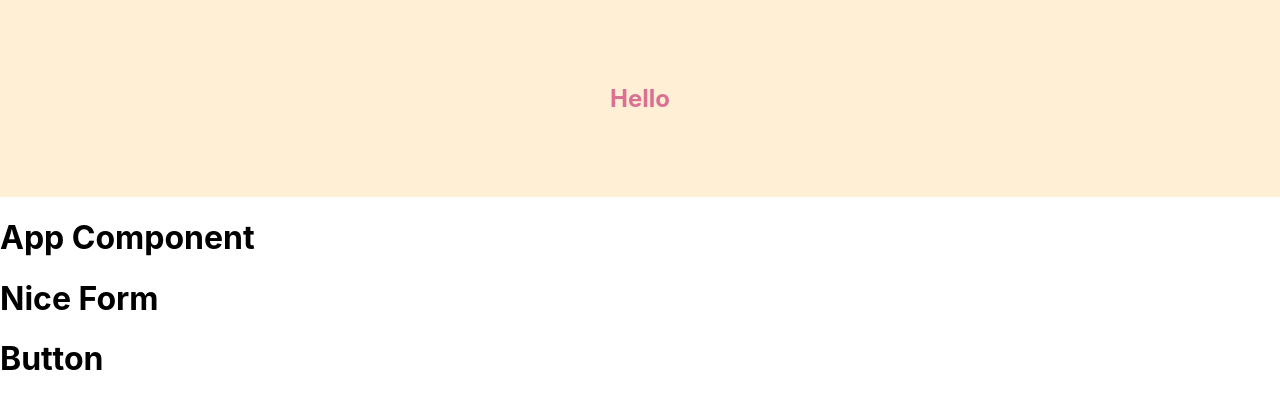
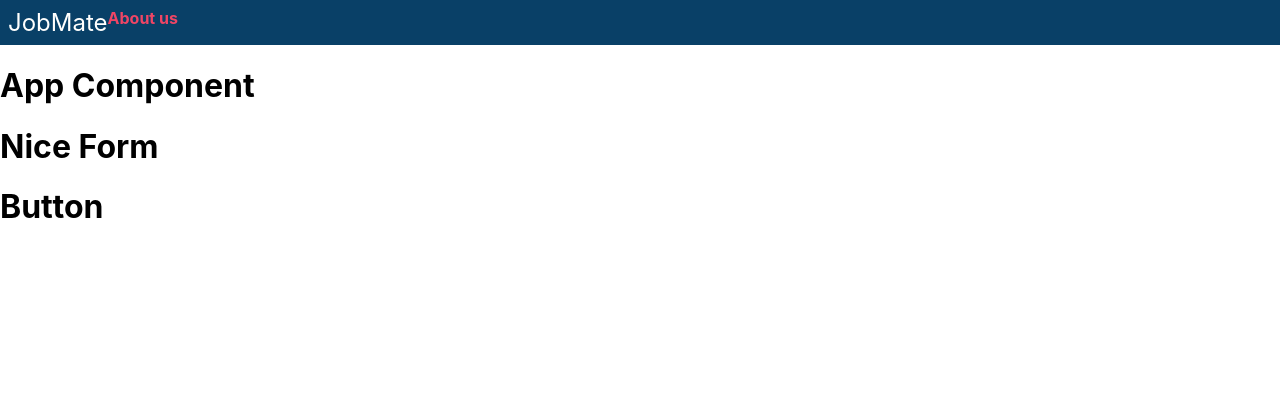
Before and after one commit to kylejb/JobMate, a React (Create React App) app in the folder client/: page / in a window 1280 px wide. Shown: the top 408 px of the page. Built offline with nearby package versions, Linux system fonts and the light colour scheme.

Commit message:
FE: Navbar testing

```diff
--- a/client/src/components/Navbar.tsx
+++ b/client/src/components/Navbar.tsx
@@ -1,22 +1,45 @@
 import React from 'react';
 import styled from 'styled-components';
+import { BrowserRouter, NavLink } from 'react-router-dom';
 
-const Title = styled.h1`
+const Title = styled.div`
 	font-size: 1.5em;
-	text-align: center;
-	color: palevioletred;
+	text-align: left;
+	color: #fffffe;
 `;
-const Wrapper = styled.section`
-	padding: 4em;
-	background: papayawhip;
+const Nav = styled.nav`
+	padding: 0.5em;
+	background: #094067;
+	display: flex;
+`;
+
+const StyledLink = styled(NavLink)`
+	display: block;
+	color: #ef4565;
+	font-weight: bold;
+	text-decoration: none;
+	&:hover {
+		background: white;
+		color: black;
+	}
 `;
 
 function Navbar() {
 	return (
 		<div>
-			<Wrapper>
-				<Title>Hello</Title>
-			</Wrapper>
+			<Nav>
+				<BrowserRouter>
+					<Title>JobMate</Title>
+					<StyledLink
+						className='nav-link'
+						activeClassName='is-active'
+						exact={true}
+						to='/about'
+					>
+						About us
+					</StyledLink>
+				</BrowserRouter>
+			</Nav>
 		</div>
 	);
 }
```
Also changed, not shown: 1 other file (tests, documents, lock files or other folders).
